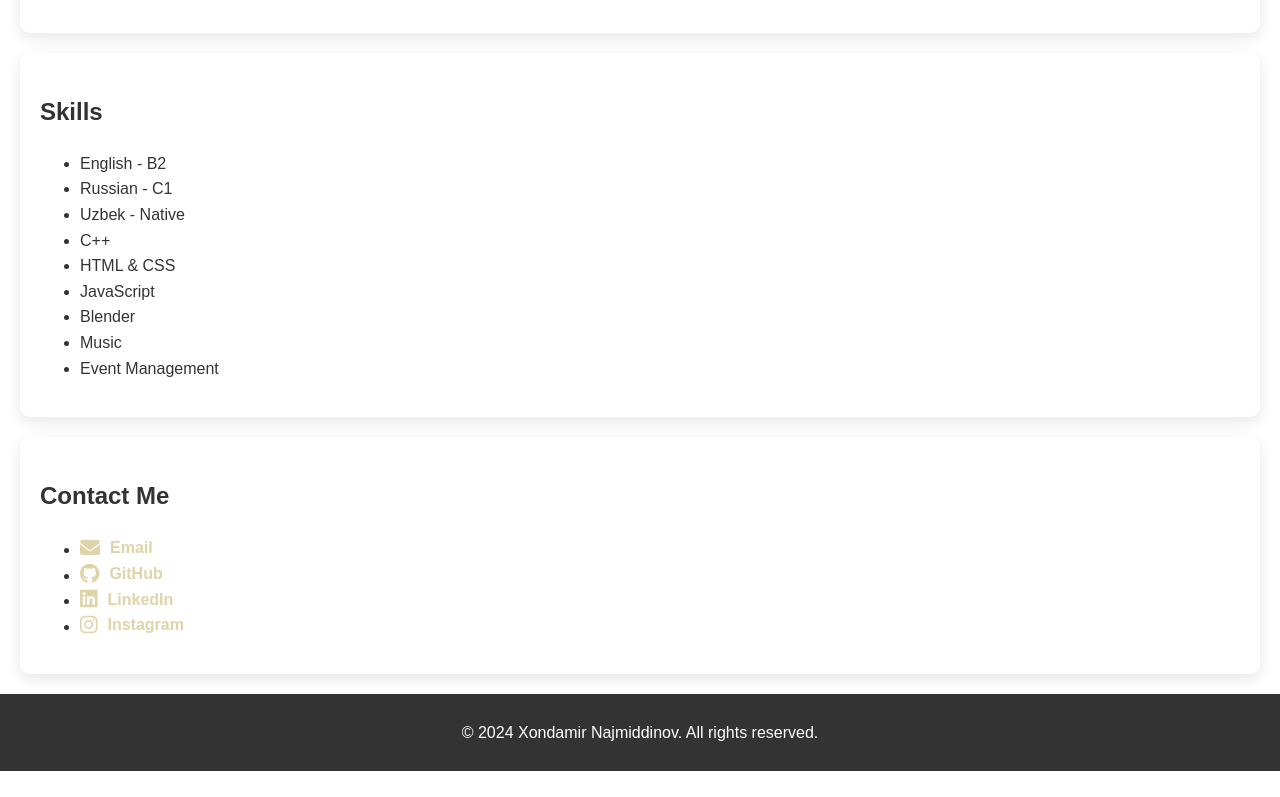
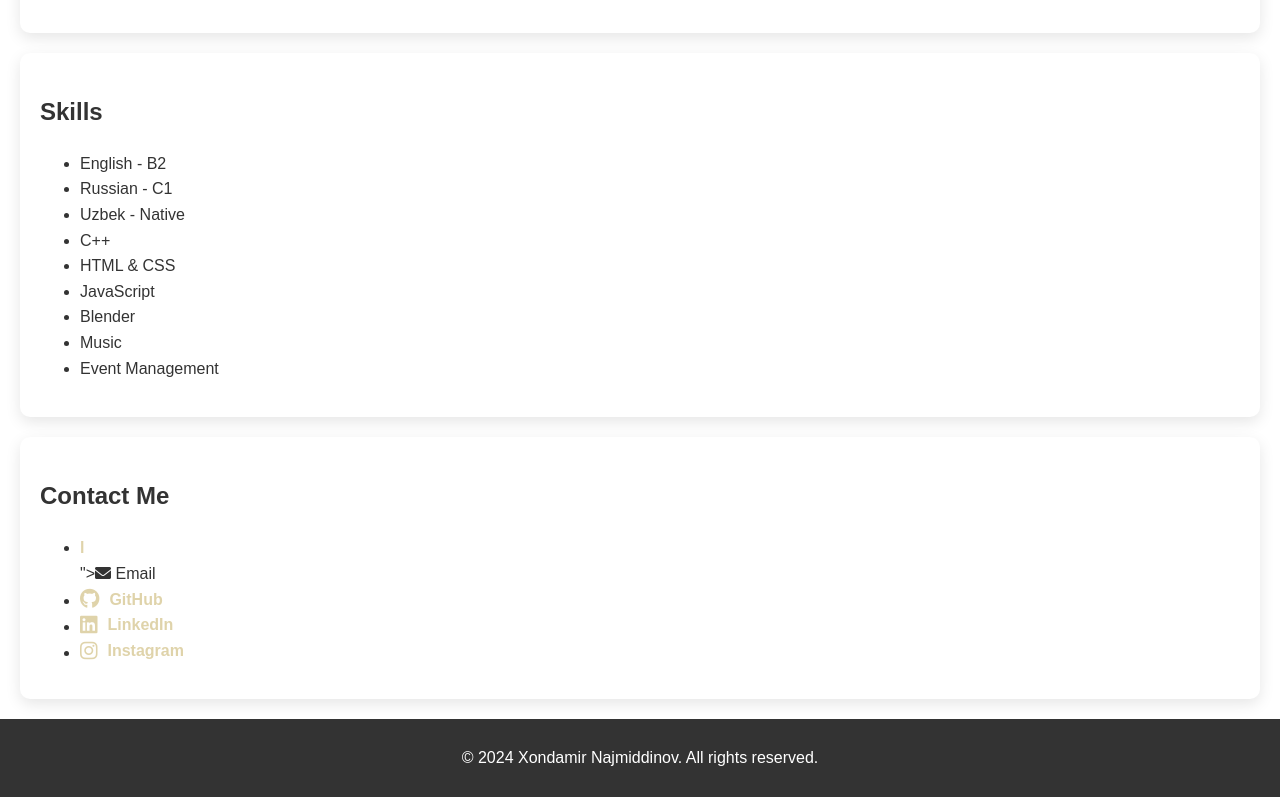
Before and after one commit to xondamirx9/xondamirx9.github.io, a plain HTML site: page index.html in a window 1280 px wide. Shown: the part 1141-1938 px from the top of the page. Before the commit the page ends 1912 px from the top, so only its background shows below. Drawn offline with Linux system fonts and the light colour scheme.

Commit message:
added email

```diff
--- a/index.html
+++ b/index.html
@@ -70,7 +70,8 @@
         <section id="contact">
             <h2>Contact Me</h2>
             <ul>
-                <li><a href="mailto:nazmiddinovhondamir@gmail.com"><i class="fas fa-envelope"></i> Email</a></li>
+                <li><a href="mailto:nazmiddinovhondamir@example.com?subject=Тема&body=Текст%20письма">l</a>
+                    "><i class="fas fa-envelope"></i> Email</a></li>
                 <li><a href="https://github.com/XondamirX9/NajmiddinovXondamir.gethub.io" target="_blank"><i class="fab fa-github"></i> GitHub</a></li>
                 <li><a href="https://www.linkedin.com/in/xondamir-najmiddinov-280261330?utm_source=share&utm_campaign=share_via&utm_content=profile&utm_medium=android_app" target="_blank"><i class="fab fa-linkedin"></i> LinkedIn</a></li>
                 <li><a href="https://www.instagram.com/_najmiddinov_x/" target="_blank"><i class="fab fa-instagram"></i> Instagram</a></li>
```
